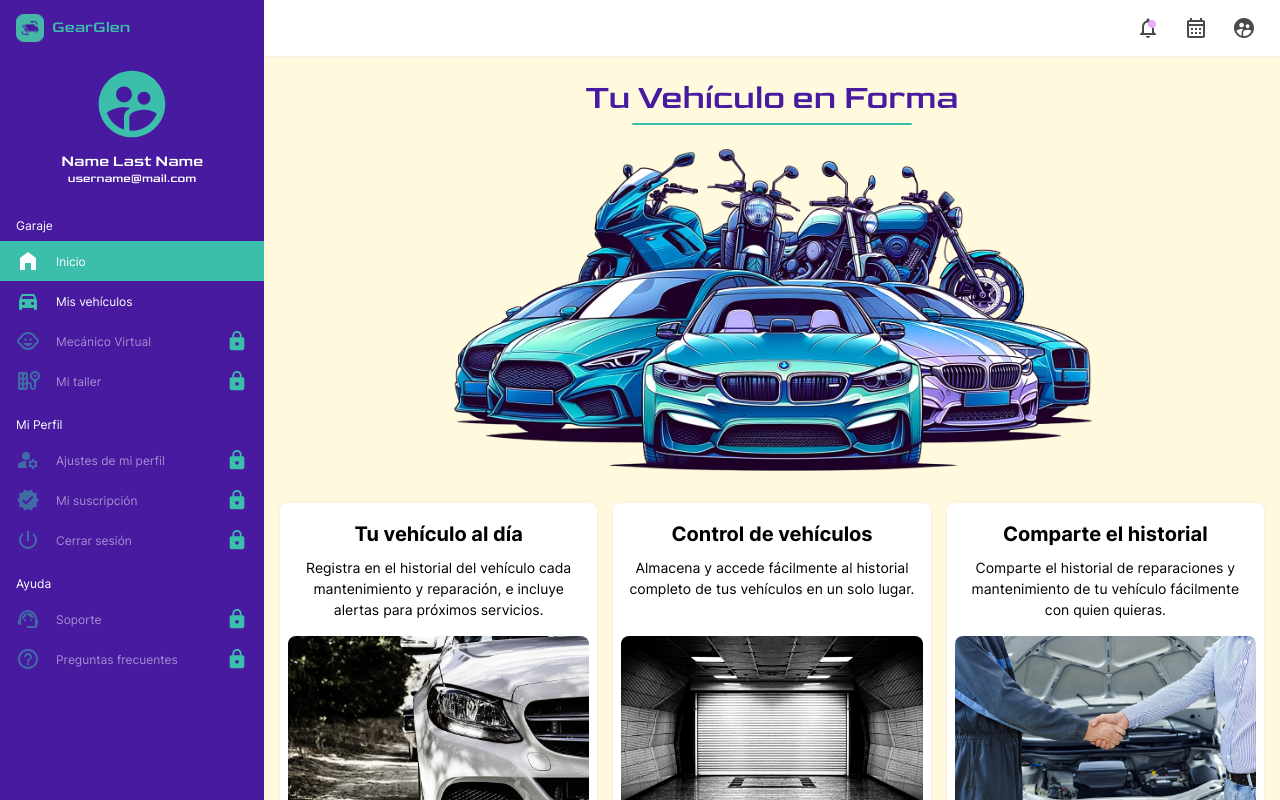
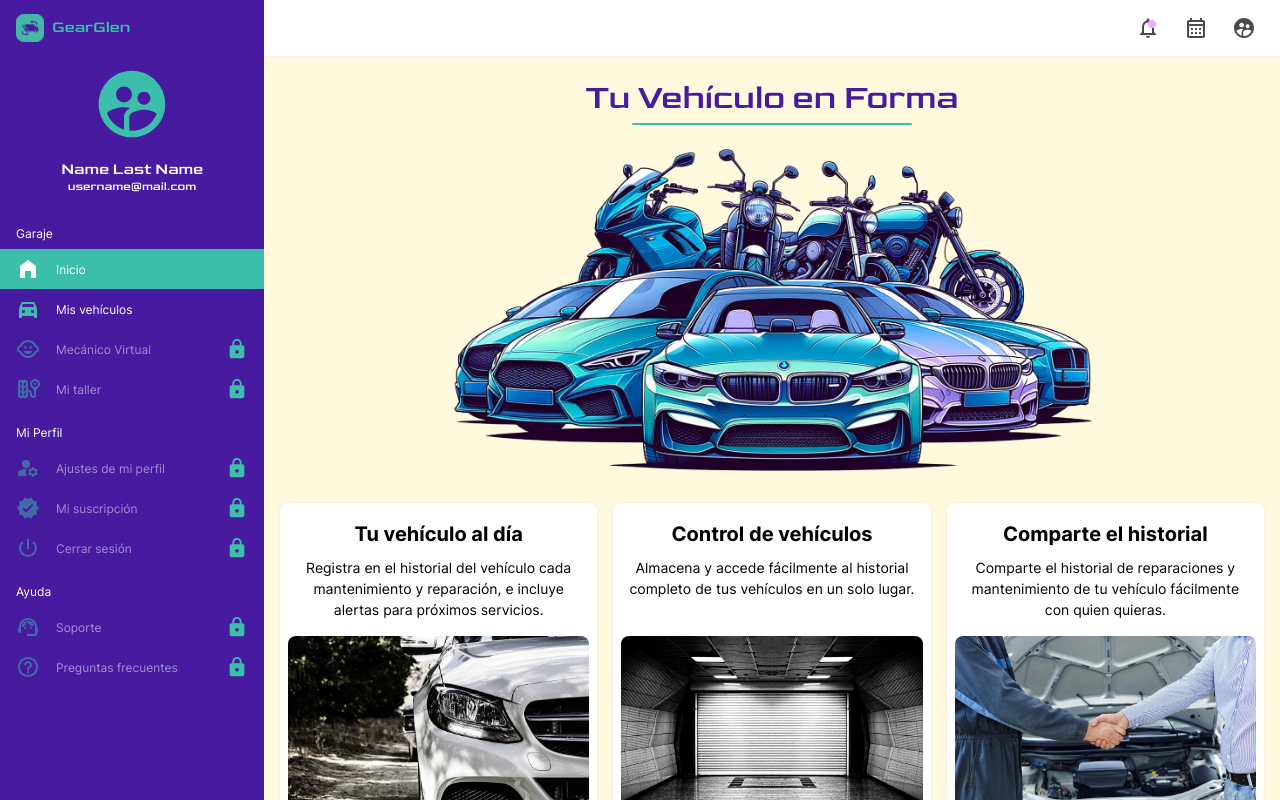
Before and after one commit to gonzalo-plaza/gearglen, a React (Vite) app: page / in a window 1280 px wide. Built offline with nearby package versions, Linux system fonts and the light colour scheme.

Commit message:
Sidebar User: Use correct size token

```diff
--- a/src/styles/components/sidebar/user/_sidebarUser.scss
+++ b/src/styles/components/sidebar/user/_sidebarUser.scss
@@ -18,7 +18,7 @@
 	}
 
 	&__name {
-		margin-top: $size-2-px;
+		margin-top: $size-4-px;
 	}
 
 	&__email {
```
